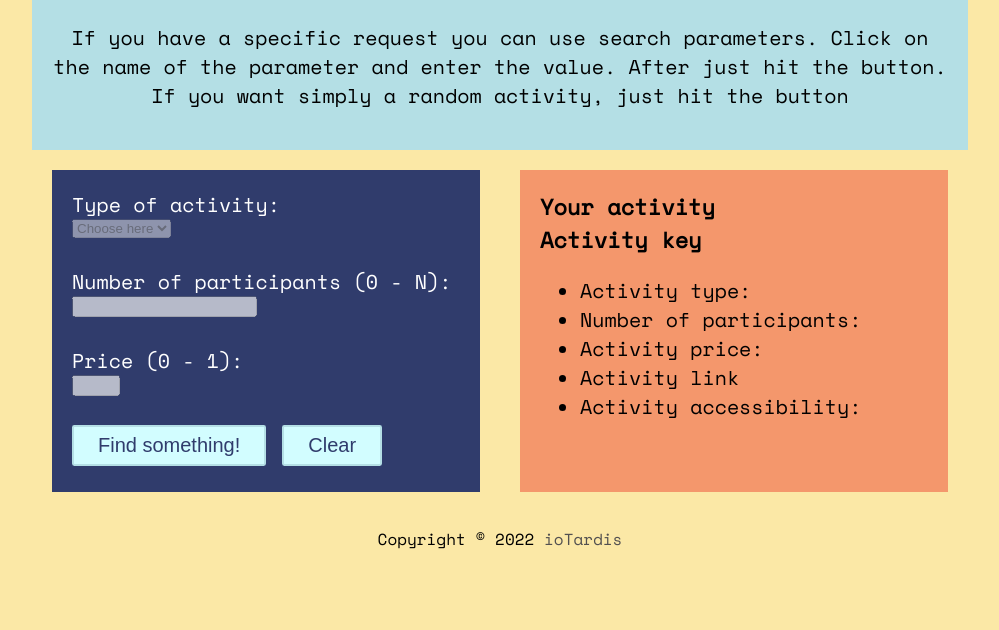
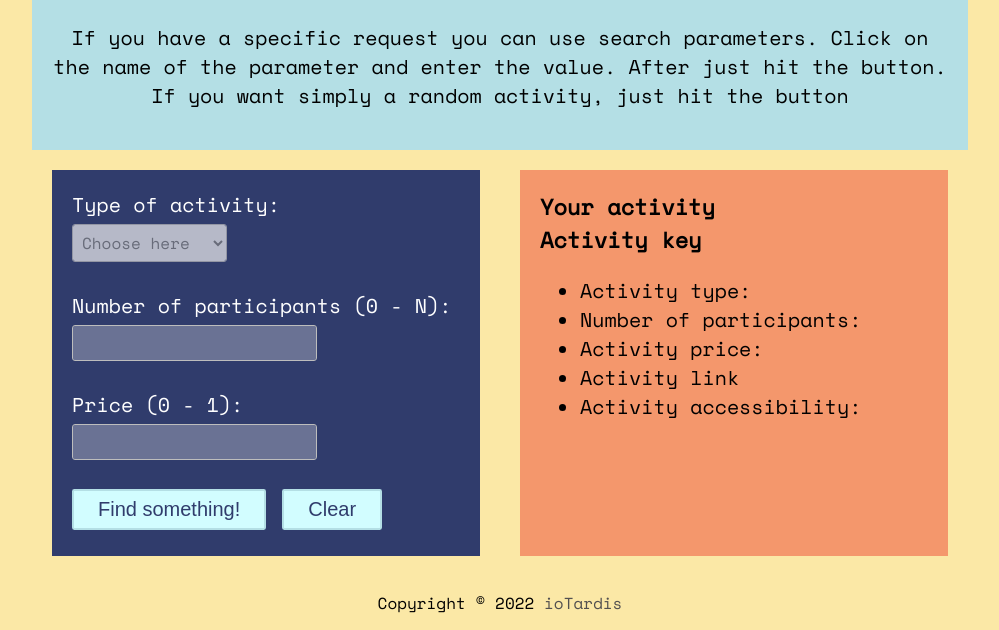
Before and after one commit to ioTardis/cure-boredom, a plain HTML site: page index.html in a window 1280 px wide. Shown: the part 282-912 px from the top of the page, without its empty margins (140-1139 px from the left). Before the commit the page ends 848 px from the top, so only its background shows below. Drawn offline with nearby package versions, Linux system fonts and the light colour scheme.

Commit message:
minor changes in styles.css

```diff
--- a/styles.css
+++ b/styles.css
@@ -60,6 +60,32 @@ body {
     color: white;
 }
 
+input {
+    display: block;
+    width: 60%;
+    margin-top: 5px;
+    padding: 5px;
+    font-family: inherit;
+    font-size: 1rem;
+    font-weight: 400;
+    background-clip: padding-box;
+    border: 1px solid #bdbdbd;
+    border-radius: 3px;
+}
+
+select {
+    display: block;
+    width: 40%;
+    margin-top: 5px;
+    padding: 5px;
+    font-family: inherit;
+    font-size: 1rem;
+    font-weight: 400;
+    background-clip: padding-box;
+    border: 1px solid #bdbdbd;
+    border-radius: 3px;
+}
+
 .activity {
     display: flex;
     flex-direction: column;
```
